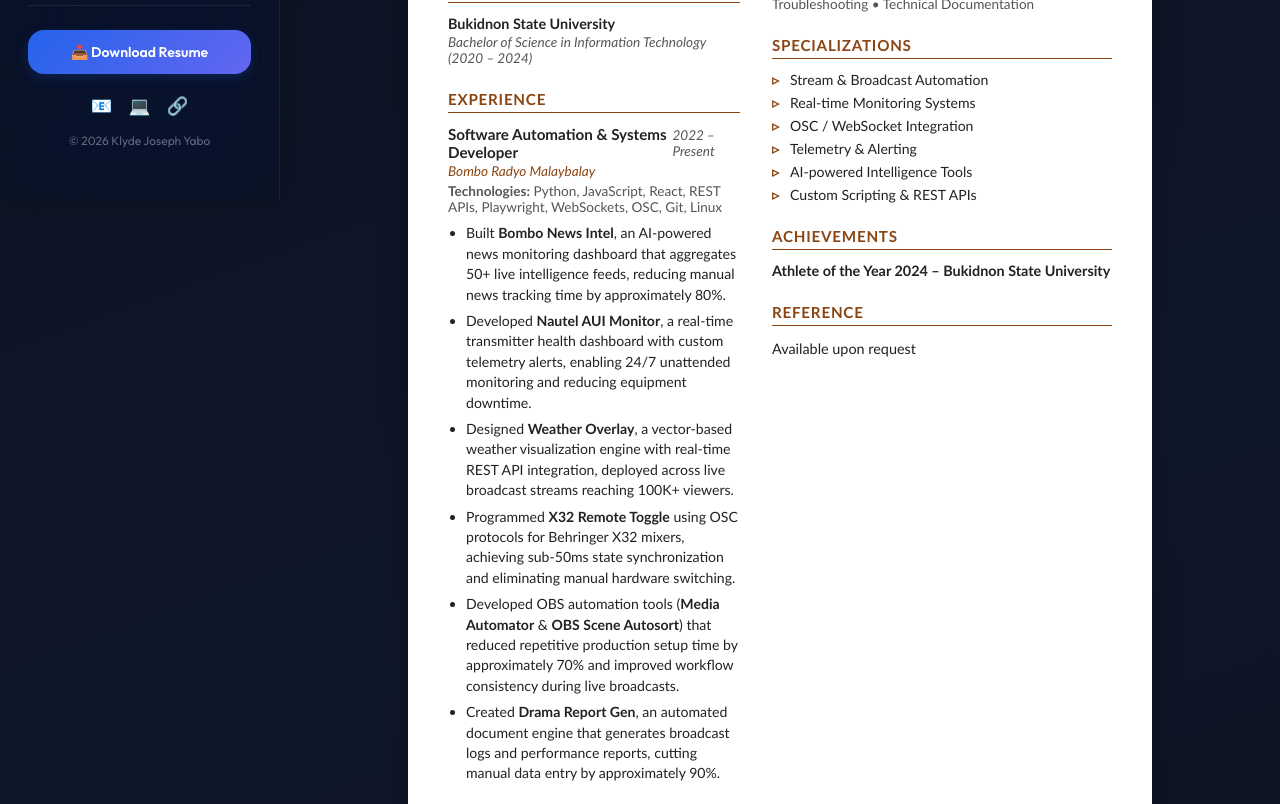
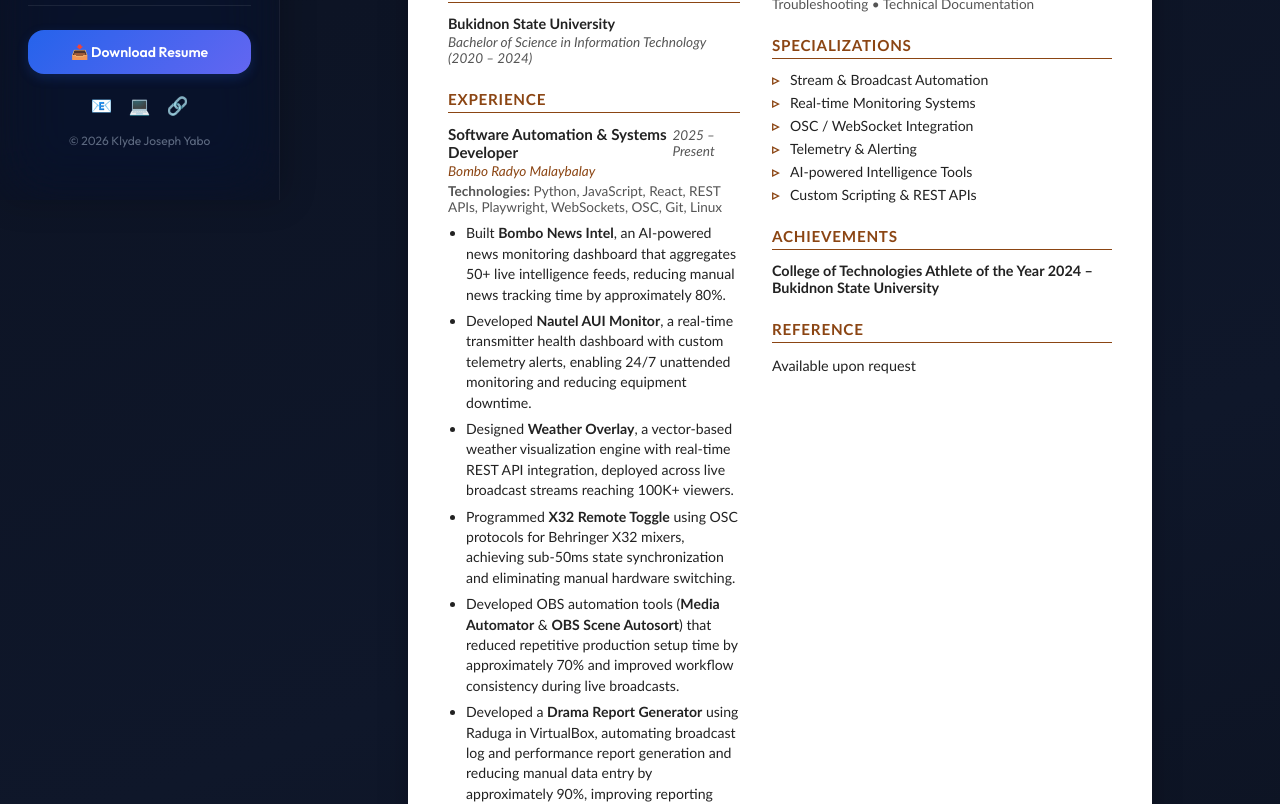
Before and after one commit to klaayd39/personal-portfolio, a React (Vite) app: page /resume in a window 1280 px wide. Shown: the part 600-1404 px from the top of the page. Built offline with nearby package versions, Linux system fonts and the light colour scheme; no server answers.

Commit message:
Update Resume: Modify job details and achievement title

```diff
--- a/src/pages/Resume.jsx
+++ b/src/pages/Resume.jsx
@@ -76,7 +76,7 @@
               <div className="rv-job">
                 <div className="rv-job-header">
                   <span className="rv-job-title">Software Automation &amp; Systems Developer</span>
-                  <span className="rv-job-period">2022 – Present</span>
+                  <span className="rv-job-period">2025 – Present</span>
                 </div>
                 <p className="rv-job-company">Bombo Radyo Malaybalay</p>
                 <p className="rv-job-tech">
@@ -88,7 +88,7 @@
                   <li>Designed <strong>Weather Overlay</strong>, a vector-based weather visualization engine with real-time REST API integration, deployed across live broadcast streams reaching 100K+ viewers.</li>
                   <li>Programmed <strong>X32 Remote Toggle</strong> using OSC protocols for Behringer X32 mixers, achieving sub-50ms state synchronization and eliminating manual hardware switching.</li>
                   <li>Developed OBS automation tools (<strong>Media Automator</strong> &amp; <strong>OBS Scene Autosort</strong>) that reduced repetitive production setup time by approximately 70% and improved workflow consistency during live broadcasts.</li>
-                  <li>Created <strong>Drama Report Gen</strong>, an automated document engine that generates broadcast logs and performance reports, cutting manual data entry by approximately 90%.</li>
+                  <li>Developed a <strong>Drama Report Generator</strong> using Raduga in VirtualBox, automating broadcast log and performance report generation and reducing manual data entry by approximately 90%, improving reporting efficiency and accuracy.</li>
                 </ul>
               </div>
 
@@ -164,7 +164,7 @@
             <section className="rv-section">
               <h2 className="rv-section-title">ACHIEVEMENTS</h2>
               <p className="rv-text-bold">
-                Athlete of the Year 2024 – Bukidnon State University
+                College of Technologies Athlete of the Year 2024 – Bukidnon State University
               </p>
             </section>
 
```
